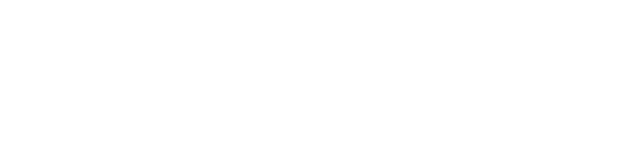
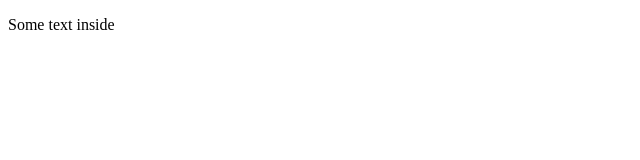
Before and after one commit to mathew43/nauka-gita-2, a plain HTML site: page index.html in a window 1280 px wide. Shown: the whole page, without its empty margins (0-640 px from the left). Drawn offline with Linux system fonts and the light colour scheme.

Commit message:
Add paragraph in body

```diff
--- a/index.html
+++ b/index.html
@@ -5,6 +5,6 @@
     <title>title</title>
   </head>
   <body>
-
+  	<p>Some text inside</p>
   </body>
 </html>
```
